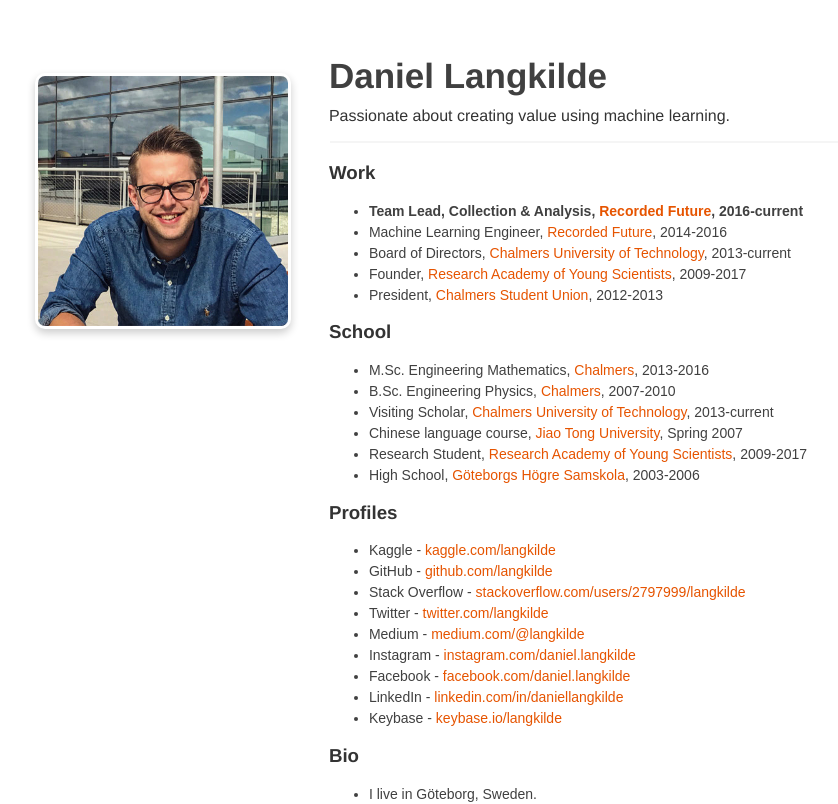
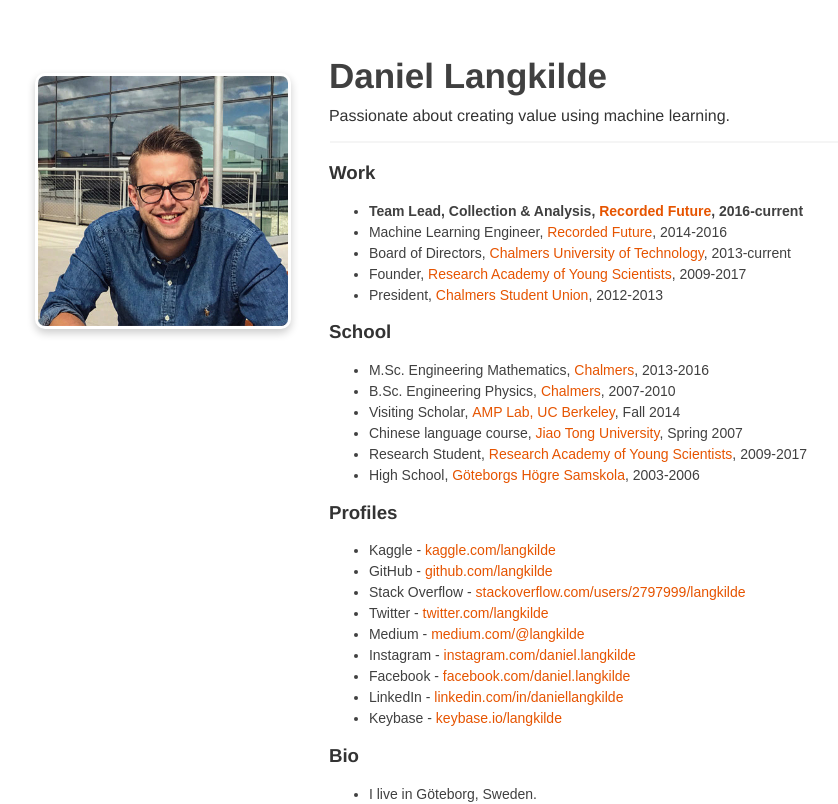
Before and after one commit to langkilde/daniel.langkilde.se, a React app: page / in a window 1280 px wide. Shown: the top 804 px of the page, without its empty margins (160-998 px from the left). Built offline with nearby package versions, Linux system fonts and the light colour scheme.

Commit message:
fix error in CV

```diff
--- a/src/data/cv.ts
+++ b/src/data/cv.ts
@@ -21,9 +21,9 @@
       },
       {
         current: false,
-        duration: "2013-current",
+        duration: "Fall 2014",
         link: "https://amplab.cs.berkeley.edu/",
-        organization: "Chalmers University of Technology",
+        organization: "AMP Lab, UC Berkeley",
         position: "Visiting Scholar",
       },
       {
```
